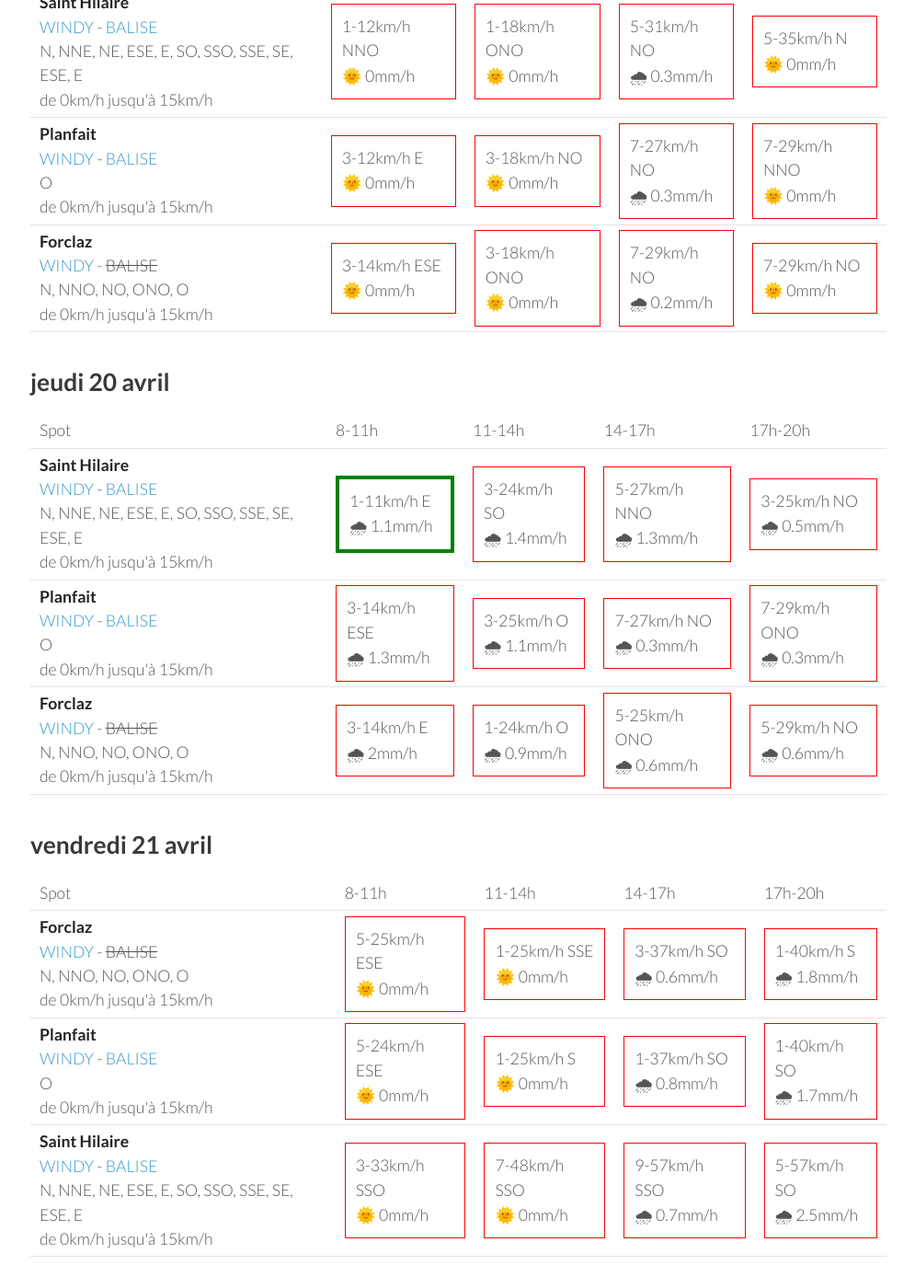
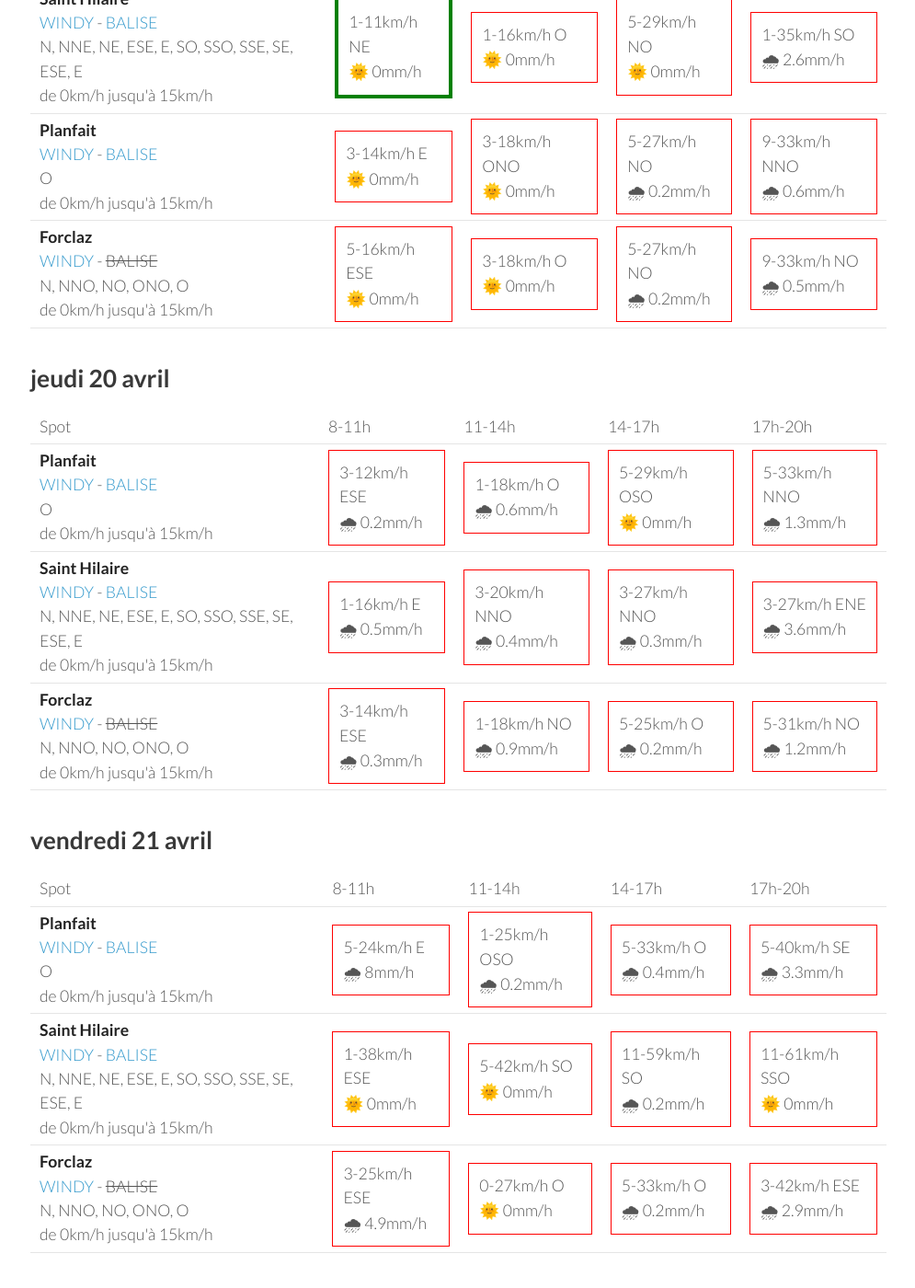
Before and after one commit to parapente-dans-le-nord/parapente-dans-le-nord.github.io, a Jekyll site: the page built from alpes_nord.markdown, in a window 1280 px wide and 1400 px high, scrolled down 1396 px. Shown: the whole window at 92% size, without its empty margins (25-1020 px from the left). Built offline with Jekyll 4.4.1, drawn with Linux system fonts in a browser that asks for light colours; some of the changed text lies outside the part shown.

Commit message:
update index.markdown

```diff
--- a/alpes_nord.markdown
+++ b/alpes_nord.markdown
@@ -22,33 +22,30 @@ page mise à jour le lundi 17 avril 06:26
       <td>17h-20h</td>
     </tr>
 <tr>
-        <td><strong>Saint Hilaire</strong><br><a href="https://windy.com/45.307/5.888?45.087,5.889,9,m:eUFagkX">WINDY</a> - <span class=""><a href="http://www.balisemeteo.com/balise.php?idBalise=61">BALISE</a> </span><br> <span class="vent-favorable">N, NNE, NE, ESE, E, SO, SSO, SSE, SE, ESE, E</span><br><span class="force-vent">de 0km/h jusqu'à 15km/h</span> </td>
-
-            <td><div class="not-flyable"><p>0-1km/h NNO</p><p>🌞 0mm/h</p></div></td>
-            <td><div class="flyable"><p>3-11km/h ESE</p><p>🌞 0mm/h</p></div></td>
-            <td><div class="not-flyable"><p>11-25km/h E</p><p>🌞 0mm/h</p></div></td>
-            <td><div class="not-flyable"><p>7-24km/h ENE</p><p>🌞 0mm/h</p></div></td>
-
-
-    </tr>
-<tr>
         <td><strong>Forclaz</strong><br><a href="https://windy.com/45.814/6.247?45.375,6.246,8,m:eVwaglz">WINDY</a> - <span class="no-balise"> BALISE </span><br> <span class="vent-favorable">N, NNO, NO, ONO, O</span><br><span class="force-vent">de 0km/h jusqu'à 15km/h</span> </td>
 
-            <td><div class="not-flyable"><p>3-5km/h ESE</p><p>🌞 0mm/h</p></div></td>
-            <td><div class="not-flyable"><p>3-9km/h OSO</p><p>🌞 0mm/h</p></div></td>
-            <td><div class="not-flyable"><p>3-18km/h ONO</p><p>🌞 0mm/h</p></div></td>
-            <td><div class="flyable"><p>5-14km/h NO</p><p>🌧 3.7mm/h</p></div></td>
-
+            <td><div class="not-flyable"><p>0-0km/h NA</p><p>🌧️ 0mm/h</p></div></td>
+            <td><div class="flyable"><p>3-9km/h O</p><p>🌞 0mm/h</p></div></td>
+            <td><div class="not-flyable"><p>7-22km/h ONO</p><p>🌞 0mm/h</p></div></td>
+            <td><div class="not-flyable"><p>5-16km/h ONO</p><p>🌞 3.4mm/h</p></div></td>
 
     </tr>
 <tr>
         <td><strong>Planfait</strong><br><a href="https://windy.com/45.853/6.223?45.415,6.223,8">WINDY</a> - <span class=""><a href="https://www.openwindmap.org/PP496">BALISE</a> </span><br> <span class="vent-favorable">O</span><br><span class="force-vent">de 0km/h jusqu'à 15km/h</span> </td>
 
-            <td><div class="not-flyable"><p>1-3km/h SSE</p><p>🌞 0mm/h</p></div></td>
-            <td><div class="not-flyable"><p>5-12km/h SO</p><p>🌞 0mm/h</p></div></td>
-            <td><div class="not-flyable"><p>7-20km/h NO</p><p>🌞 0mm/h</p></div></td>
-            <td><div class="not-flyable"><p>1-12km/h SSE</p><p>🌧 0.6mm/h</p></div></td>
+            <td><div class="not-flyable"><p>0-0km/h NA</p><p>🌧️ 0mm/h</p></div></td>
+            <td><div class="not-flyable"><p>3-11km/h SO</p><p>🌞 0mm/h</p></div></td>
+            <td><div class="not-flyable"><p>9-25km/h O</p><p>🌞 0mm/h</p></div></td>
+            <td><div class="not-flyable"><p>7-25km/h N</p><p>🌞 0mm/h</p></div></td>
 
+    </tr>
+<tr>
+        <td><strong>Saint Hilaire</strong><br><a href="https://windy.com/45.307/5.888?45.087,5.889,9,m:eUFagkX">WINDY</a> - <span class=""><a href="http://www.balisemeteo.com/balise.php?idBalise=61">BALISE</a> </span><br> <span class="vent-favorable">N, NNE, NE, ESE, E, SO, SSO, SSE, SE, ESE, E</span><br><span class="force-vent">de 0km/h jusqu'à 15km/h</span> </td>
+
+            <td><div class="not-flyable"><p>0-0km/h NA</p><p>🌧️ 0mm/h</p></div></td>
+            <td><div class="not-flyable"><p>5-16km/h ESE</p><p>🌞 0mm/h</p></div></td>
+            <td><div class="not-flyable"><p>9-24km/h E</p><p>🌞 0mm/h</p></div></td>
+            <td><div class="not-flyable"><p>5-22km/h E</p><p>🌞 0mm/h</p></div></td>
 
     </tr>
 
@@ -68,32 +65,32 @@ page mise à jour le lundi 17 avril 06:26
       <td>17h-20h</td>
     </tr>
 <tr>
-        <td><strong>Saint Hilaire</strong><br><a href="https://windy.com/45.307/5.888?45.087,5.889,9,m:eUFagkX">WINDY</a> - <span class=""><a href="http://www.balisemeteo.com/balise.php?idBalise=61">BALISE</a> </span><br> <span class="vent-favorable">N, NNE, NE, ESE, E, SO, SSO, SSE, SE, ESE, E</span><br><span class="force-vent">de 0km/h jusqu'à 15km/h</span> </td>
+        <td><strong>Planfait</strong><br><a href="https://windy.com/45.853/6.223?45.415,6.223,8">WINDY</a> - <span class=""><a href="https://www.openwindmap.org/PP496">BALISE</a> </span><br> <span class="vent-favorable">O</span><br><span class="force-vent">de 0km/h jusqu'à 15km/h</span> </td>
 
-            <td><div class="flyable"><p>1-5km/h NNE</p><p>🌞 0mm/h</p></div></td>
-            <td><div class="flyable"><p>5-14km/h ESE</p><p>🌞 0mm/h</p></div></td>
-            <td><div class="not-flyable"><p>9-24km/h E</p><p>🌞 0mm/h</p></div></td>
-            <td><div class="not-flyable"><p>11-29km/h ENE</p><p>🌞 0mm/h</p></div></td>
+            <td><div class="not-flyable"><p>1-1km/h ESE</p><p>🌞 0mm/h</p></div></td>
+            <td><div class="flyable"><p>5-12km/h O</p><p>🌞 0mm/h</p></div></td>
+            <td><div class="not-flyable"><p>9-22km/h ONO</p><p>🌞 0mm/h</p></div></td>
+            <td><div class="not-flyable"><p>5-22km/h NNO</p><p>🌞 0mm/h</p></div></td>
 
 
     </tr>
 <tr>
         <td><strong>Forclaz</strong><br><a href="https://windy.com/45.814/6.247?45.375,6.246,8,m:eVwaglz">WINDY</a> - <span class="no-balise"> BALISE </span><br> <span class="vent-favorable">N, NNO, NO, ONO, O</span><br><span class="force-vent">de 0km/h jusqu'à 15km/h</span> </td>
 
-            <td><div class="not-flyable"><p>1-3km/h NE</p><p>🌞 0mm/h</p></div></td>
-            <td><div class="flyable"><p>5-11km/h ONO</p><p>🌞 0mm/h</p></div></td>
-            <td><div class="not-flyable"><p>7-20km/h NO</p><p>🌞 0mm/h</p></div></td>
-            <td><div class="not-flyable"><p>5-24km/h NNO</p><p>🌞 0mm/h</p></div></td>
+            <td><div class="not-flyable"><p>1-1km/h NE</p><p>🌞 0mm/h</p></div></td>
+            <td><div class="flyable"><p>5-12km/h NO</p><p>🌞 0mm/h</p></div></td>
+            <td><div class="not-flyable"><p>9-22km/h NO</p><p>🌞 0mm/h</p></div></td>
+            <td><div class="not-flyable"><p>7-24km/h NNO</p><p>🌧 0.3mm/h</p></div></td>
 
 
     </tr>
 <tr>
-        <td><strong>Planfait</strong><br><a href="https://windy.com/45.853/6.223?45.415,6.223,8">WINDY</a> - <span class=""><a href="https://www.openwindmap.org/PP496">BALISE</a> </span><br> <span class="vent-favorable">O</span><br><span class="force-vent">de 0km/h jusqu'à 15km/h</span> </td>
+        <td><strong>Saint Hilaire</strong><br><a href="https://windy.com/45.307/5.888?45.087,5.889,9,m:eUFagkX">WINDY</a> - <span class=""><a href="http://www.balisemeteo.com/balise.php?idBalise=61">BALISE</a> </span><br> <span class="vent-favorable">N, NNE, NE, ESE, E, SO, SSO, SSE, SE, ESE, E</span><br><span class="force-vent">de 0km/h jusqu'à 15km/h</span> </td>
 
-            <td><div class="not-flyable"><p>1-1km/h SE</p><p>🌞 0mm/h</p></div></td>
-            <td><div class="not-flyable"><p>3-11km/h OSO</p><p>🌞 0mm/h</p></div></td>
-            <td><div class="not-flyable"><p>7-22km/h O</p><p>🌞 0mm/h</p></div></td>
-            <td><div class="not-flyable"><p>7-25km/h NO</p><p>🌞 0mm/h</p></div></td>
+            <td><div class="flyable"><p>1-1km/h NE</p><p>🌞 0mm/h</p></div></td>
+            <td><div class="not-flyable"><p>5-16km/h ESE</p><p>🌞 0mm/h</p></div></td>
+            <td><div class="not-flyable"><p>9-24km/h E</p><p>🌞 0mm/h</p></div></td>
+            <td><div class="not-flyable"><p>9-25km/h ENE</p><p>🌞 0mm/h</p></div></td>
 
 
     </tr>
@@ -116,30 +113,30 @@ page mise à jour le lundi 17 avril 06:26
 <tr>
         <td><strong>Saint Hilaire</strong><br><a href="https://windy.com/45.307/5.888?45.087,5.889,9,m:eUFagkX">WINDY</a> - <span class=""><a href="http://www.balisemeteo.com/balise.php?idBalise=61">BALISE</a> </span><br> <span class="vent-favorable">N, NNE, NE, ESE, E, SO, SSO, SSE, SE, ESE, E</span><br><span class="force-vent">de 0km/h jusqu'à 15km/h</span> </td>
 
-            <td><div class="not-flyable"><p>1-12km/h NNO</p><p>🌞 0mm/h</p></div></td>
-            <td><div class="not-flyable"><p>1-18km/h ONO</p><p>🌞 0mm/h</p></div></td>
-            <td><div class="not-flyable"><p>5-31km/h NO</p><p>🌧 0.3mm/h</p></div></td>
-            <td><div class="not-flyable"><p>5-35km/h N</p><p>🌞 0mm/h</p></div></td>
+            <td><div class="flyable"><p>1-11km/h NE</p><p>🌞 0mm/h</p></div></td>
+            <td><div class="not-flyable"><p>1-16km/h O</p><p>🌞 0mm/h</p></div></td>
+            <td><div class="not-flyable"><p>5-29km/h NO</p><p>🌞 0mm/h</p></div></td>
+            <td><div class="not-flyable"><p>1-35km/h SO</p><p>🌧 2.6mm/h</p></div></td>
 
 
     </tr>
 <tr>
         <td><strong>Planfait</strong><br><a href="https://windy.com/45.853/6.223?45.415,6.223,8">WINDY</a> - <span class=""><a href="https://www.openwindmap.org/PP496">BALISE</a> </span><br> <span class="vent-favorable">O</span><br><span class="force-vent">de 0km/h jusqu'à 15km/h</span> </td>
 
-            <td><div class="not-flyable"><p>3-12km/h E</p><p>🌞 0mm/h</p></div></td>
-            <td><div class="not-flyable"><p>3-18km/h NO</p><p>🌞 0mm/h</p></div></td>
-            <td><div class="not-flyable"><p>7-27km/h NO</p><p>🌧 0.3mm/h</p></div></td>
-            <td><div class="not-flyable"><p>7-29km/h NNO</p><p>🌞 0mm/h</p></div></td>
+            <td><div class="not-flyable"><p>3-14km/h E</p><p>🌞 0mm/h</p></div></td>
+            <td><div class="not-flyable"><p>3-18km/h ONO</p><p>🌞 0mm/h</p></div></td>
+            <td><div class="not-flyable"><p>5-27km/h NO</p><p>🌧 0.2mm/h</p></div></td>
+            <td><div class="not-flyable"><p>9-33km/h NNO</p><p>🌧 0.6mm/h</p></div></td>
 
 
     </tr>
 <tr>
         <td><strong>Forclaz</strong><br><a href="https://windy.com/45.814/6.247?45.375,6.246,8,m:eVwaglz">WINDY</a> - <span class="no-balise"> BALISE </span><br> <span class="vent-favorable">N, NNO, NO, ONO, O</span><br><span class="force-vent">de 0km/h jusqu'à 15km/h</span> </td>
 
-            <td><div class="not-flyable"><p>3-14km/h ESE</p><p>🌞 0mm/h</p></div></td>
-            <td><div class="not-flyable"><p>3-18km/h ONO</p><p>🌞 0mm/h</p></div></td>
-            <td><div class="not-flyable"><p>7-29km/h NO</p><p>🌧 0.2mm/h</p></div></td>
-            <td><div class="not-flyable"><p>7-29km/h NO</p><p>🌞 0mm/h</p></div></td>
+            <td><div class="not-flyable"><p>5-16km/h ESE</p><p>🌞 0mm/h</p></div></td>
+            <td><div class="not-flyable"><p>3-18km/h O</p><p>🌞 0mm/h</p></div></td>
+            <td><div class="not-flyable"><p>5-27km/h NO</p><p>🌧 0.2mm/h</p></div></td>
+            <td><div class="not-flyable"><p>9-33km/h NO</p><p>🌧 0.5mm/h</p></div></td>
 
 
     </tr>
@@ -160,32 +157,32 @@ page mise à jour le lundi 17 avril 06:26
       <td>17h-20h</td>
     </tr>
 <tr>
-        <td><strong>Saint Hilaire</strong><br><a href="https://windy.com/45.307/5.888?45.087,5.889,9,m:eUFagkX">WINDY</a> - <span class=""><a href="http://www.balisemeteo.com/balise.php?idBalise=61">BALISE</a> </span><br> <span class="vent-favorable">N, NNE, NE, ESE, E, SO, SSO, SSE, SE, ESE, E</span><br><span class="force-vent">de 0km/h jusqu'à 15km/h</span> </td>
+        <td><strong>Planfait</strong><br><a href="https://windy.com/45.853/6.223?45.415,6.223,8">WINDY</a> - <span class=""><a href="https://www.openwindmap.org/PP496">BALISE</a> </span><br> <span class="vent-favorable">O</span><br><span class="force-vent">de 0km/h jusqu'à 15km/h</span> </td>
 
-            <td><div class="flyable"><p>1-11km/h E</p><p>🌧 1.1mm/h</p></div></td>
-            <td><div class="not-flyable"><p>3-24km/h SO</p><p>🌧 1.4mm/h</p></div></td>
-            <td><div class="not-flyable"><p>5-27km/h NNO</p><p>🌧 1.3mm/h</p></div></td>
-            <td><div class="not-flyable"><p>3-25km/h NO</p><p>🌧 0.5mm/h</p></div></td>
+            <td><div class="not-flyable"><p>3-12km/h ESE</p><p>🌧 0.2mm/h</p></div></td>
+            <td><div class="not-flyable"><p>1-18km/h O</p><p>🌧 0.6mm/h</p></div></td>
+            <td><div class="not-flyable"><p>5-29km/h OSO</p><p>🌞 0mm/h</p></div></td>
+            <td><div class="not-flyable"><p>5-33km/h NNO</p><p>🌧 1.3mm/h</p></div></td>
 
 
     </tr>
 <tr>
-        <td><strong>Planfait</strong><br><a href="https://windy.com/45.853/6.223?45.415,6.223,8">WINDY</a> - <span class=""><a href="https://www.openwindmap.org/PP496">BALISE</a> </span><br> <span class="vent-favorable">O</span><br><span class="force-vent">de 0km/h jusqu'à 15km/h</span> </td>
+        <td><strong>Saint Hilaire</strong><br><a href="https://windy.com/45.307/5.888?45.087,5.889,9,m:eUFagkX">WINDY</a> - <span class=""><a href="http://www.balisemeteo.com/balise.php?idBalise=61">BALISE</a> </span><br> <span class="vent-favorable">N, NNE, NE, ESE, E, SO, SSO, SSE, SE, ESE, E</span><br><span class="force-vent">de 0km/h jusqu'à 15km/h</span> </td>
 
-            <td><div class="not-flyable"><p>3-14km/h ESE</p><p>🌧 1.3mm/h</p></div></td>
-            <td><div class="not-flyable"><p>3-25km/h O</p><p>🌧 1.1mm/h</p></div></td>
-            <td><div class="not-flyable"><p>7-27km/h NO</p><p>🌧 0.3mm/h</p></div></td>
-            <td><div class="not-flyable"><p>7-29km/h ONO</p><p>🌧 0.3mm/h</p></div></td>
+            <td><div class="not-flyable"><p>1-16km/h E</p><p>🌧 0.5mm/h</p></div></td>
+            <td><div class="not-flyable"><p>3-20km/h NNO</p><p>🌧 0.4mm/h</p></div></td>
+            <td><div class="not-flyable"><p>3-27km/h NNO</p><p>🌧 0.3mm/h</p></div></td>
+            <td><div class="not-flyable"><p>3-27km/h ENE</p><p>🌧 3.6mm/h</p></div></td>
 
 
     </tr>
 <tr>
         <td><strong>Forclaz</strong><br><a href="https://windy.com/45.814/6.247?45.375,6.246,8,m:eVwaglz">WINDY</a> - <span class="no-balise"> BALISE </span><br> <span class="vent-favorable">N, NNO, NO, ONO, O</span><br><span class="force-vent">de 0km/h jusqu'à 15km/h</span> </td>
 
-            <td><div class="not-flyable"><p>3-14km/h E</p><p>🌧 2mm/h</p></div></td>
-            <td><div class="not-flyable"><p>1-24km/h O</p><p>🌧 0.9mm/h</p></div></td>
-            <td><div class="not-flyable"><p>5-25km/h ONO</p><p>🌧 0.6mm/h</p></div></td>
-            <td><div class="not-flyable"><p>5-29km/h NO</p><p>🌧 0.6mm/h</p></div></td>
+            <td><div class="not-flyable"><p>3-14km/h ESE</p><p>🌧 0.3mm/h</p></div></td>
+            <td><div class="not-flyable"><p>1-18km/h NO</p><p>🌧 0.9mm/h</p></div></td>
+            <td><div class="not-flyable"><p>5-25km/h O</p><p>🌧 0.2mm/h</p></div></td>
+            <td><div class="not-flyable"><p>5-31km/h NO</p><p>🌧 1.2mm/h</p></div></td>
 
 
     </tr>
@@ -206,32 +203,32 @@ page mise à jour le lundi 17 avril 06:26
       <td>17h-20h</td>
     </tr>
 <tr>
-        <td><strong>Forclaz</strong><br><a href="https://windy.com/45.814/6.247?45.375,6.246,8,m:eVwaglz">WINDY</a> - <span class="no-balise"> BALISE </span><br> <span class="vent-favorable">N, NNO, NO, ONO, O</span><br><span class="force-vent">de 0km/h jusqu'à 15km/h</span> </td>
-
-            <td><div class="not-flyable"><p>5-25km/h ESE</p><p>🌞 0mm/h</p></div></td>
-            <td><div class="not-flyable"><p>1-25km/h SSE</p><p>🌞 0mm/h</p></div></td>
-            <td><div class="not-flyable"><p>3-37km/h SO</p><p>🌧 0.6mm/h</p></div></td>
-            <td><div class="not-flyable"><p>1-40km/h S</p><p>🌧 1.8mm/h</p></div></td>
-
-
-    </tr>
-<tr>
         <td><strong>Planfait</strong><br><a href="https://windy.com/45.853/6.223?45.415,6.223,8">WINDY</a> - <span class=""><a href="https://www.openwindmap.org/PP496">BALISE</a> </span><br> <span class="vent-favorable">O</span><br><span class="force-vent">de 0km/h jusqu'à 15km/h</span> </td>
 
-            <td><div class="not-flyable"><p>5-24km/h ESE</p><p>🌞 0mm/h</p></div></td>
-            <td><div class="not-flyable"><p>1-25km/h S</p><p>🌞 0mm/h</p></div></td>
-            <td><div class="not-flyable"><p>1-37km/h SO</p><p>🌧 0.8mm/h</p></div></td>
-            <td><div class="not-flyable"><p>1-40km/h SO</p><p>🌧 1.7mm/h</p></div></td>
+            <td><div class="not-flyable"><p>5-24km/h E</p><p>🌧 8mm/h</p></div></td>
+            <td><div class="not-flyable"><p>1-25km/h OSO</p><p>🌧 0.2mm/h</p></div></td>
+            <td><div class="not-flyable"><p>5-33km/h O</p><p>🌧 0.4mm/h</p></div></td>
+            <td><div class="not-flyable"><p>5-40km/h SE</p><p>🌧 3.3mm/h</p></div></td>
 
 
     </tr>
 <tr>
         <td><strong>Saint Hilaire</strong><br><a href="https://windy.com/45.307/5.888?45.087,5.889,9,m:eUFagkX">WINDY</a> - <span class=""><a href="http://www.balisemeteo.com/balise.php?idBalise=61">BALISE</a> </span><br> <span class="vent-favorable">N, NNE, NE, ESE, E, SO, SSO, SSE, SE, ESE, E</span><br><span class="force-vent">de 0km/h jusqu'à 15km/h</span> </td>
 
-            <td><div class="not-flyable"><p>3-33km/h SSO</p><p>🌞 0mm/h</p></div></td>
-            <td><div class="not-flyable"><p>7-48km/h SSO</p><p>🌞 0mm/h</p></div></td>
-            <td><div class="not-flyable"><p>9-57km/h SSO</p><p>🌧 0.7mm/h</p></div></td>
-            <td><div class="not-flyable"><p>5-57km/h SO</p><p>🌧 2.5mm/h</p></div></td>
+            <td><div class="not-flyable"><p>1-38km/h ESE</p><p>🌞 0mm/h</p></div></td>
+            <td><div class="not-flyable"><p>5-42km/h SO</p><p>🌞 0mm/h</p></div></td>
+            <td><div class="not-flyable"><p>11-59km/h SO</p><p>🌧 0.2mm/h</p></div></td>
+            <td><div class="not-flyable"><p>11-61km/h SSO</p><p>🌞 0mm/h</p></div></td>
+
+
+    </tr>
+<tr>
+        <td><strong>Forclaz</strong><br><a href="https://windy.com/45.814/6.247?45.375,6.246,8,m:eVwaglz">WINDY</a> - <span class="no-balise"> BALISE </span><br> <span class="vent-favorable">N, NNO, NO, ONO, O</span><br><span class="force-vent">de 0km/h jusqu'à 15km/h</span> </td>
+
+            <td><div class="not-flyable"><p>3-25km/h ESE</p><p>🌧 4.9mm/h</p></div></td>
+            <td><div class="not-flyable"><p>0-27km/h O</p><p>🌞 0mm/h</p></div></td>
+            <td><div class="not-flyable"><p>5-33km/h O</p><p>🌧 0.2mm/h</p></div></td>
+            <td><div class="not-flyable"><p>3-42km/h ESE</p><p>🌧 2.9mm/h</p></div></td>
 
 
     </tr>
@@ -239,3 +236,49 @@ page mise à jour le lundi 17 avril 06:26
 </tbody>
 </table>
 {:/}
+## samedi 22 avril
+
+{::nomarkdown}
+<table>
+  <tbody>
+    <tr>
+      <td>Spot</td>
+      <td>8-11h</td>
+      <td>11-14h</td>
+      <td>14-17h</td>
+      <td>17h-20h</td>
+    </tr>
+<tr>
+        <td><strong>Planfait</strong><br><a href="https://windy.com/45.853/6.223?45.415,6.223,8">WINDY</a> - <span class=""><a href="https://www.openwindmap.org/PP496">BALISE</a> </span><br> <span class="vent-favorable">O</span><br><span class="force-vent">de 0km/h jusqu'à 15km/h</span> </td>
+
+            <td><div class="not-flyable"><p>7-31km/h ESE</p><p>🌞 0mm/h</p></div></td>
+            <td><div class="not-flyable"><p>3-31km/h SSO</p><p>🌞 0mm/h</p></div></td>
+            <td><div class="not-flyable"><p>7-35km/h OSO</p><p>🌞 0mm/h</p></div></td>
+            <td><div class="not-flyable"><p>5-42km/h O</p><p>🌧 0.4mm/h</p></div></td>
+
+
+    </tr>
+<tr>
+        <td><strong>Saint Hilaire</strong><br><a href="https://windy.com/45.307/5.888?45.087,5.889,9,m:eUFagkX">WINDY</a> - <span class=""><a href="http://www.balisemeteo.com/balise.php?idBalise=61">BALISE</a> </span><br> <span class="vent-favorable">N, NNE, NE, ESE, E, SO, SSO, SSE, SE, ESE, E</span><br><span class="force-vent">de 0km/h jusqu'à 15km/h</span> </td>
+
+            <td><div class="not-flyable"><p>5-50km/h SSE</p><p>🌞 0mm/h</p></div></td>
+            <td><div class="not-flyable"><p>7-57km/h SO</p><p>🌞 0mm/h</p></div></td>
+            <td><div class="not-flyable"><p>12-68km/h SO</p><p>🌞 0mm/h</p></div></td>
+            <td><div class="not-flyable"><p>9-66km/h SO</p><p>🌞 0mm/h</p></div></td>
+
+
+    </tr>
+<tr>
+        <td><strong>Forclaz</strong><br><a href="https://windy.com/45.814/6.247?45.375,6.246,8,m:eVwaglz">WINDY</a> - <span class="no-balise"> BALISE </span><br> <span class="vent-favorable">N, NNO, NO, ONO, O</span><br><span class="force-vent">de 0km/h jusqu'à 15km/h</span> </td>
+
+            <td><div class="not-flyable"><p>7-31km/h ESE</p><p>🌞 0mm/h</p></div></td>
+            <td><div class="not-flyable"><p>1-33km/h S</p><p>🌞 0mm/h</p></div></td>
+            <td><div class="not-flyable"><p>7-37km/h OSO</p><p>🌞 0mm/h</p></div></td>
+            <td><div class="not-flyable"><p>7-46km/h O</p><p>🌧 0.3mm/h</p></div></td>
+
+
+    </tr>
+
+</tbody>
+</table>
+{:/}
```
Also changed, not shown: other parts of alpes_nord.markdown (+1 -1 lines).
